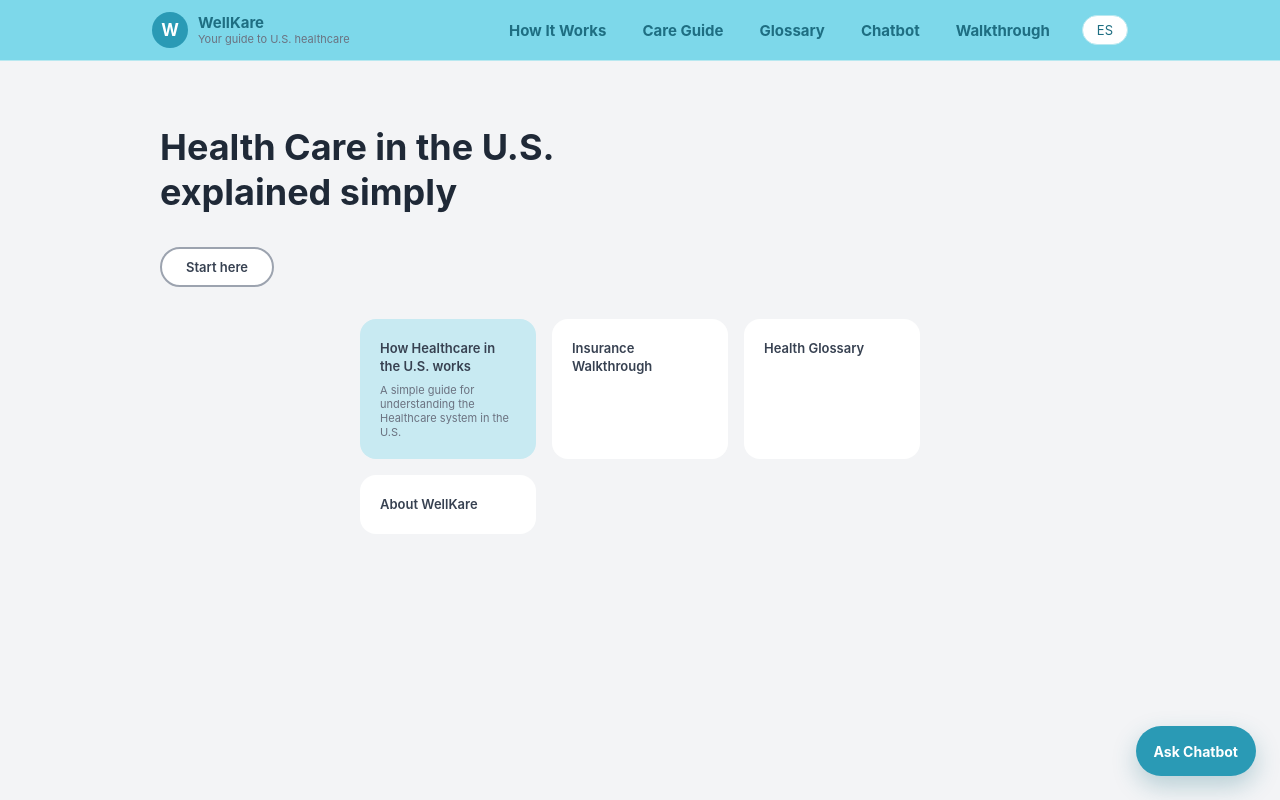
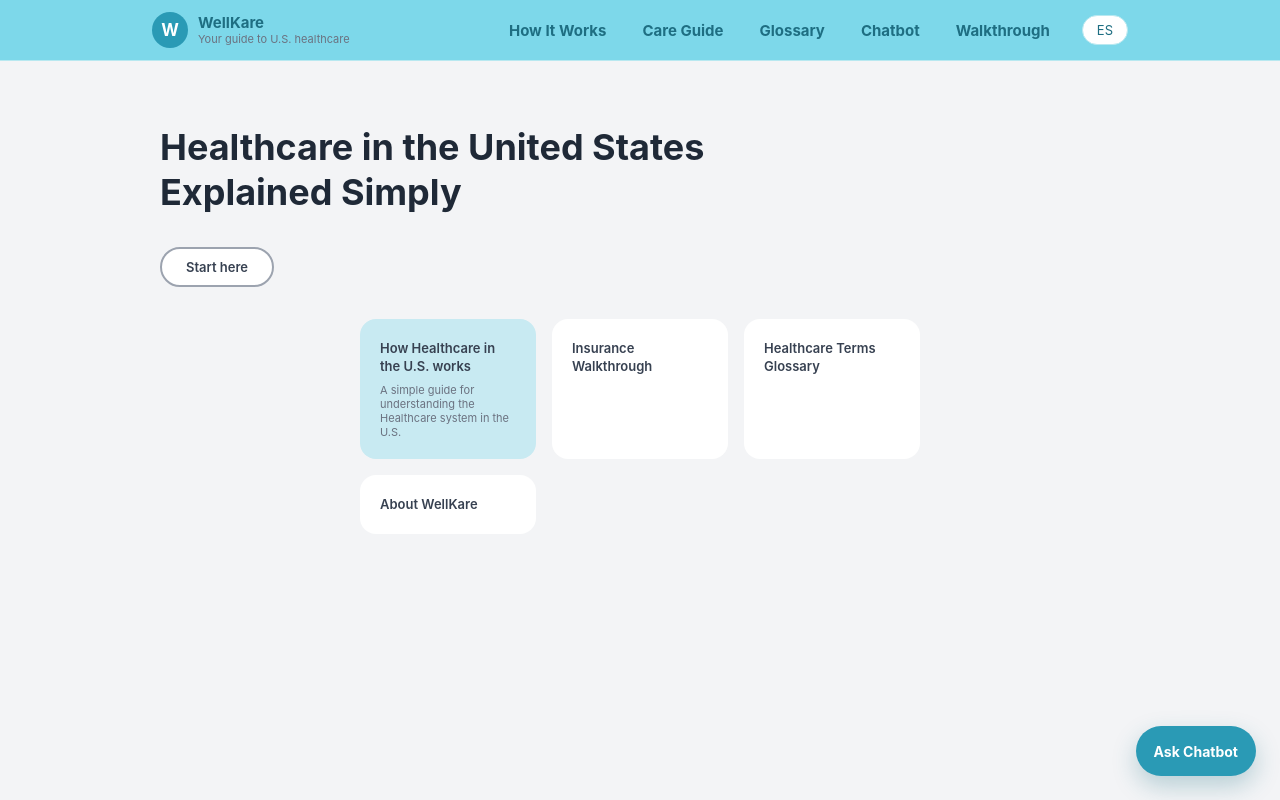
Before and after one commit to klee1569/INFO-Capstone, a Next.js app: page / in a window 1280 px wide. Built offline with nearby package versions, Linux system fonts and the light colour scheme.

Commit message:
adding changes

```diff
--- a/app/how-it-works/page.jsx
+++ b/app/how-it-works/page.jsx
@@ -20,8 +20,8 @@ const steps = [
     ],
   },
   {
-    title: "Geting Insurance",
-    intro: "Without insurance, healthcare in the U.S. can be extremely expensive. Most people get coverage through their job, a government program, or by buying a plan themselves. Common options include:",
+    title: "Getting Insurance",
+    intro: "Without insurance, accessing healthcare in the U.S. can be extremely expensive. Most people get coverage through their job, a government program, or by buying a plan themselves. Common options include:",
     bullets: [
       <p><a href="https://www.healthcare.gov/medicaid-chip/">Medicaid:</a> free or low-cost coverage for people with lower income</p>,
       <p><a href="https://www.ssa.gov/medicare/sign-up">Medicare:</a> for people 65 and older</p>,
--- a/app/page.jsx
+++ b/app/page.jsx
@@ -8,7 +8,7 @@ export default function Home() {
 
       <section className="home-hero">
         <h1 className="home-title">
-          Health Care in the U.S.<br />explained simply
+          Healthcare in the United States<br />Explained Simply
         </h1>
         <Link href="/how-it-works" className="home-start-btn">Start here</Link>
       </section>
@@ -23,7 +23,7 @@ export default function Home() {
             <p className="home-card-title">Insurance Walkthrough</p>
           </Link>
           <Link href="/glossary" className="home-card">
-            <p className="home-card-title">Health Glossary</p>
+            <p className="home-card-title">Healthcare Terms Glossary</p>
           </Link>
           <Link href="/about" className="home-card">
             <p className="home-card-title">About WellKare</p>
```
Also changed, not shown: 1 other file (tests, documents, lock files or other folders).
